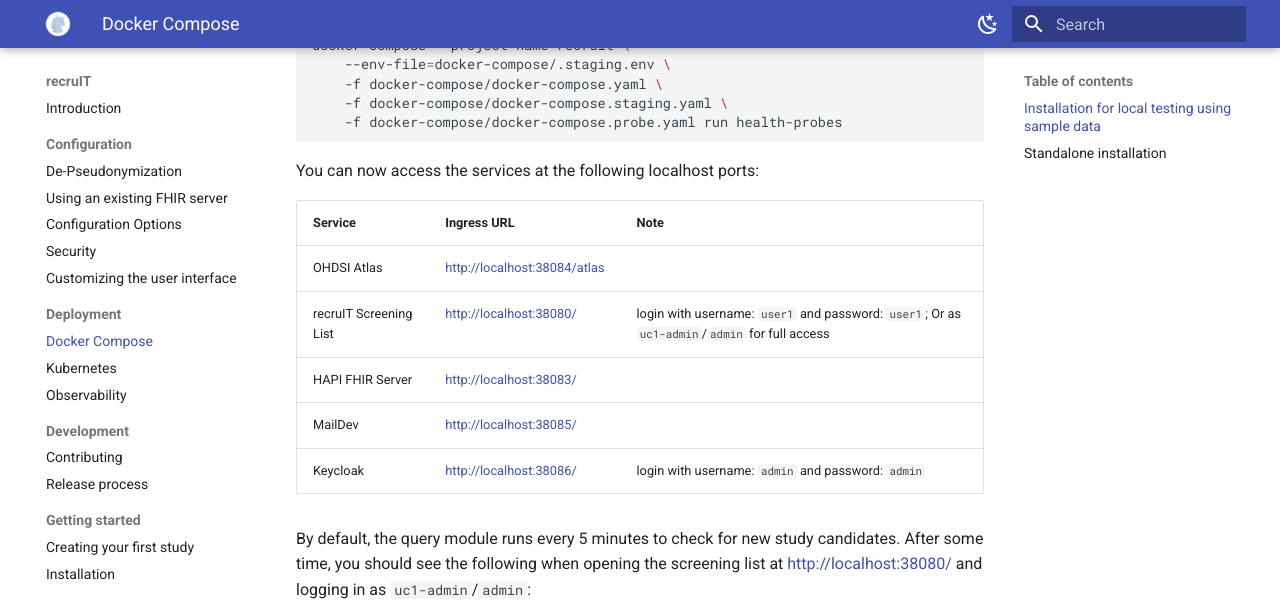
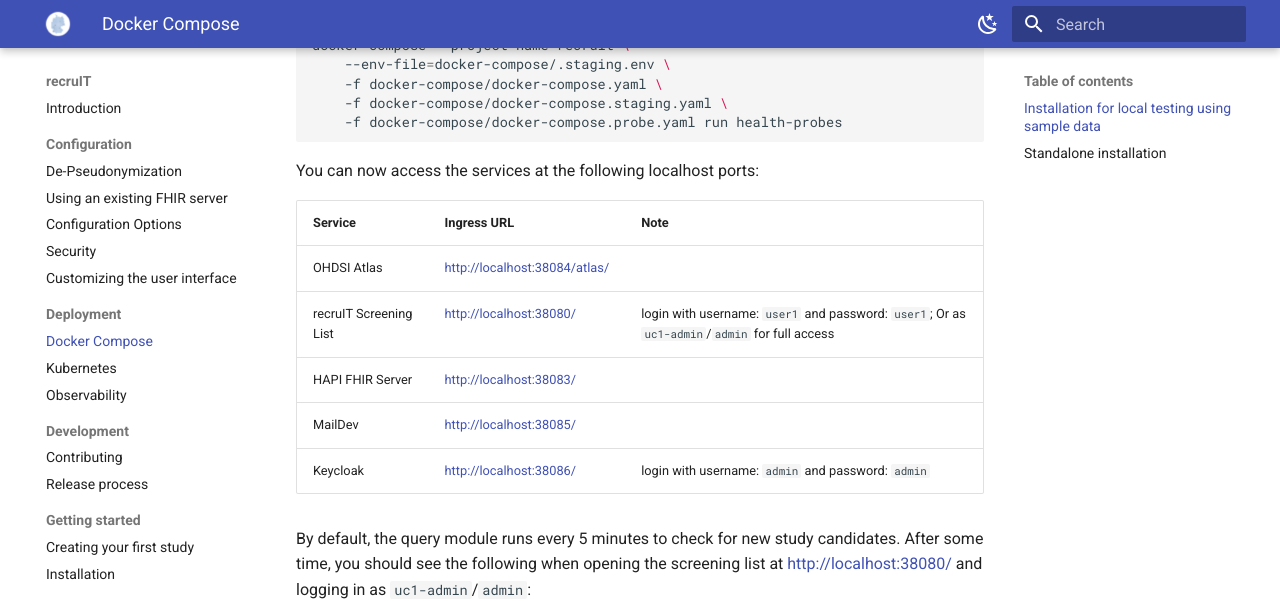
Before and after one commit to miracum/recruit, an MkDocs documentation site: the page built from docs/deployment/docker-compose.md, in a window 1280 px wide and 900 px high, scrolled down 721 px. Shown: the top 601 px of the window. Built offline with MkDocs 1.6.1 and Material for MkDocs 9.7.7, drawn with Linux system fonts in a browser that asks for light colours.

```diff
--- a/docs/deployment/docker-compose.md
+++ b/docs/deployment/docker-compose.md
@@ -37,13 +37,13 @@ docker-compose --project-name=recruit \
 
 You can now access the services at the following localhost ports:
 
-| Service                | Ingress URL                    | Note                                                                                          |
-| ---------------------- | ------------------------------ | --------------------------------------------------------------------------------------------- |
-| OHDSI Atlas            | <http://localhost:38084/atlas> |                                                                                               |
-| recruIT Screening List | <http://localhost:38080/>      | login with username: `user1` and password: `user1`; Or as `uc1-admin`/`admin` for full access |
-| HAPI FHIR Server       | <http://localhost:38083/>      |                                                                                               |
-| MailDev                | <http://localhost:38085/>      |                                                                                               |
-| Keycloak               | <http://localhost:38086/>      | login with username: `admin` and password: `admin`                                            |
+| Service                | Ingress URL                     | Note                                                                                          |
+| ---------------------- | ------------------------------- | --------------------------------------------------------------------------------------------- |
+| OHDSI Atlas            | <http://localhost:38084/atlas/> |                                                                                               |
+| recruIT Screening List | <http://localhost:38080/>       | login with username: `user1` and password: `user1`; Or as `uc1-admin`/`admin` for full access |
+| HAPI FHIR Server       | <http://localhost:38083/>       |                                                                                               |
+| MailDev                | <http://localhost:38085/>       |                                                                                               |
+| Keycloak               | <http://localhost:38086/>       | login with username: `admin` and password: `admin`                                            |
 
 By default, the query module runs every 5 minutes to check for new study candidates. After some time, you should see
 the following when opening the screening list at <http://localhost:38080/> and logging in as `uc1-admin`/`admin`:
```
Also changed, not shown: 5 other files.
